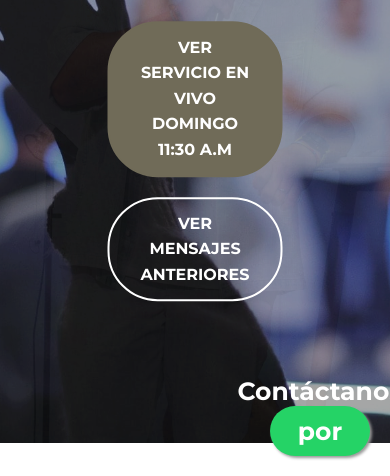
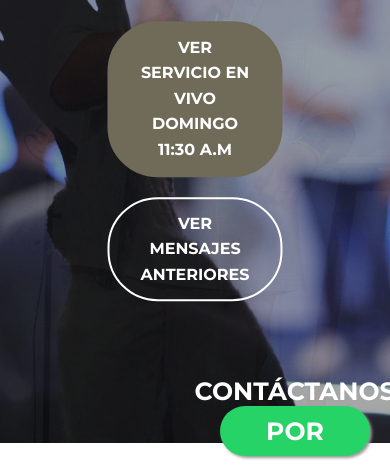
Before and after one commit to jessicaGarciaM/vida-web, a plain HTML site: page index.html in a window 390 px wide. Shown: the part 368-844 px from the top of the page. Drawn offline with Linux system fonts and the light colour scheme.

Commit message:
Update styles.css

```diff
--- a/styles.css
+++ b/styles.css
@@ -697,9 +697,6 @@ body {
 }
 
 /* ========================================= */
-/* 9.5. BOTÓN FLOTANTE DE WHATSAPP */
-/* ========================================= */
-/* ========================================= */
 /* 9. BOTÓN FLOTANTE DE WHATSAPP (CON TEXTO "CONTÁCTANOS" Y MÁS GRANDE) */
 /* ========================================= */
 .whatsapp-float {
@@ -756,6 +753,75 @@ body {
         padding: 0 15px;
         /* Relleno ajustado */
     }
+
+    /* ========================================= */
+/* 9.5. BOTÓN FLOTANTE DE WHATSAPP (CON TEXTO "CONTÁCTANOS" Y MÁS GRANDE) */
+/* ========================================= */
+.whatsapp-float {
+    /* Posicionamiento fijo en la esquina inferior derecha */
+    position: fixed;
+    width: auto; /* Ancho automático para ajustarse al texto */
+    min-width: 170px; /* **AJUSTE:** Ancho mínimo suficiente para "CONTÁCTANOS" */
+    height: 55px; /* Altura ideal */
+    bottom: 40px;
+    right: 40px;
+
+    /* Estilos base */
+    background-color: #25d366;
+    color: var(--text-light); /* Usamos la variable de texto claro */
+    border-radius: 50px;
+    text-align: center;
+
+    /* Contenido y Centrado */
+    display: flex;
+    justify-content: center;
+    align-items: center;
+    padding: 0 25px; /* Relleno horizontal para que el texto respire */
+    font-size: 1.1rem;
+    font-weight: 700;
+    text-decoration: none;
+    text-transform: uppercase; /* Queda mejor en mayúsculas */
+
+    /* Sombra y Transición */
+    box-shadow: 0 5px 15px rgba(37, 211, 102, 0.6);
+    transition: all 0.3s ease;
+    z-index: 10000; /* Aseguramos la máxima visibilidad */
+}
+
+/* Estilo para el ícono de WhatsApp (i) dentro del botón */
+.whatsapp-float i {
+    font-size: 1.4rem; /* Tamaño del ícono */
+    margin-right: 10px; /* Separación entre el ícono y el texto */
+    line-height: 1; /* Asegura que el ícono no desplace el texto */
+}
+
+
+.whatsapp-float:hover {
+    background-color: #128c7e;
+    transform: translateY(-3px); /* Efecto ligero de levantamiento */
+    box-shadow: 0 8px 20px rgba(18, 140, 126, 0.8);
+}
+
+/* ========================================= */
+/* RESPONSIVE (Móvil) */
+/* ========================================= */
+@media (max-width: 992px) {
+    /* Hacemos el botón un poco más compacto en móvil */
+    .whatsapp-float {
+        min-width: 150px; /* Ancho mínimo ajustado */
+        height: 50px; /* Altura más pequeña en móvil */
+        bottom: 20px;
+        right: 20px;
+        font-size: 1rem;
+        padding: 0 20px; /* Relleno ajustado */
+    }
+
+    /* Reducimos el tamaño del ícono en móvil */
+    .whatsapp-float i {
+        font-size: 1.2rem;
+        margin-right: 8px;
+    }
+}
 }
 
 /* ========================================= */
```
